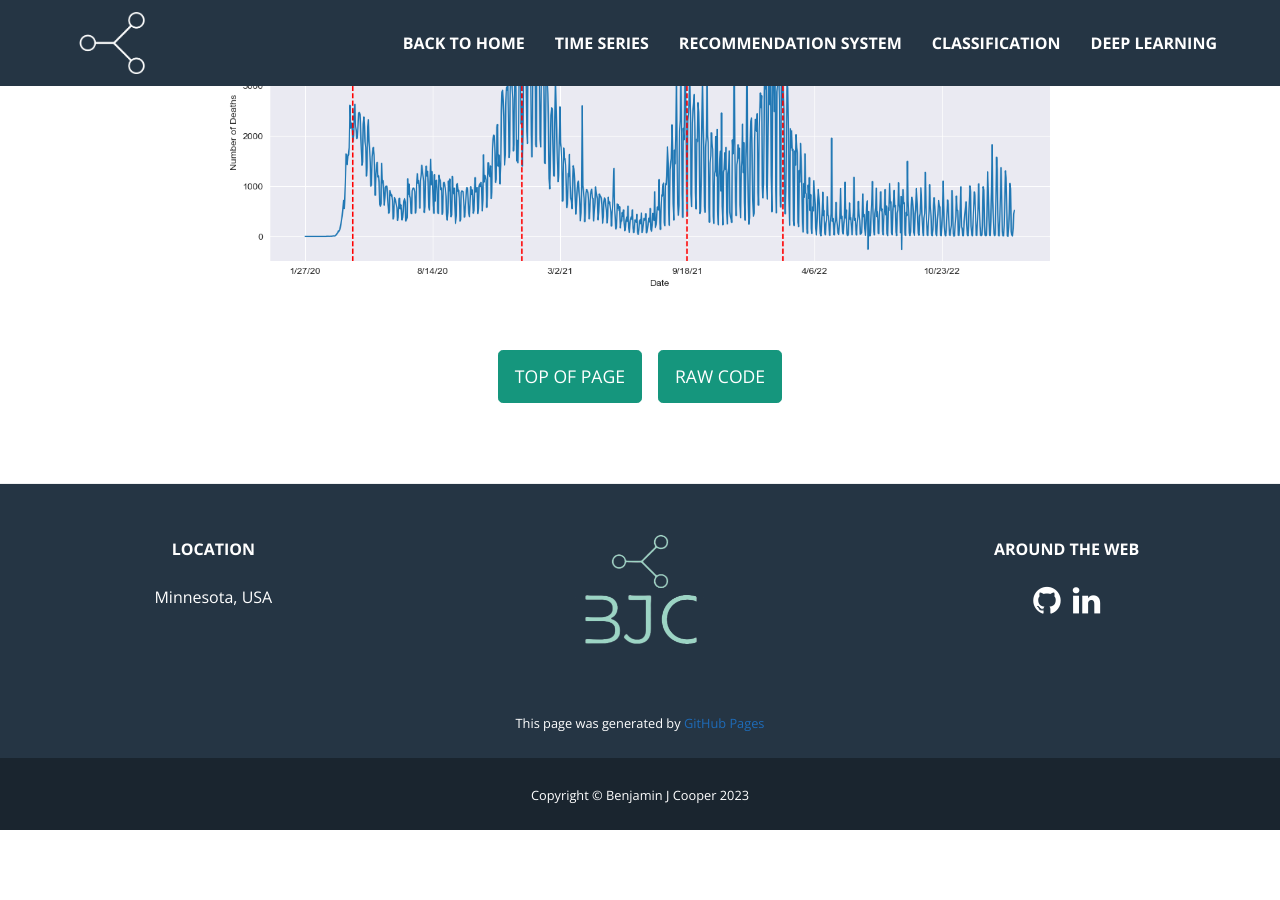
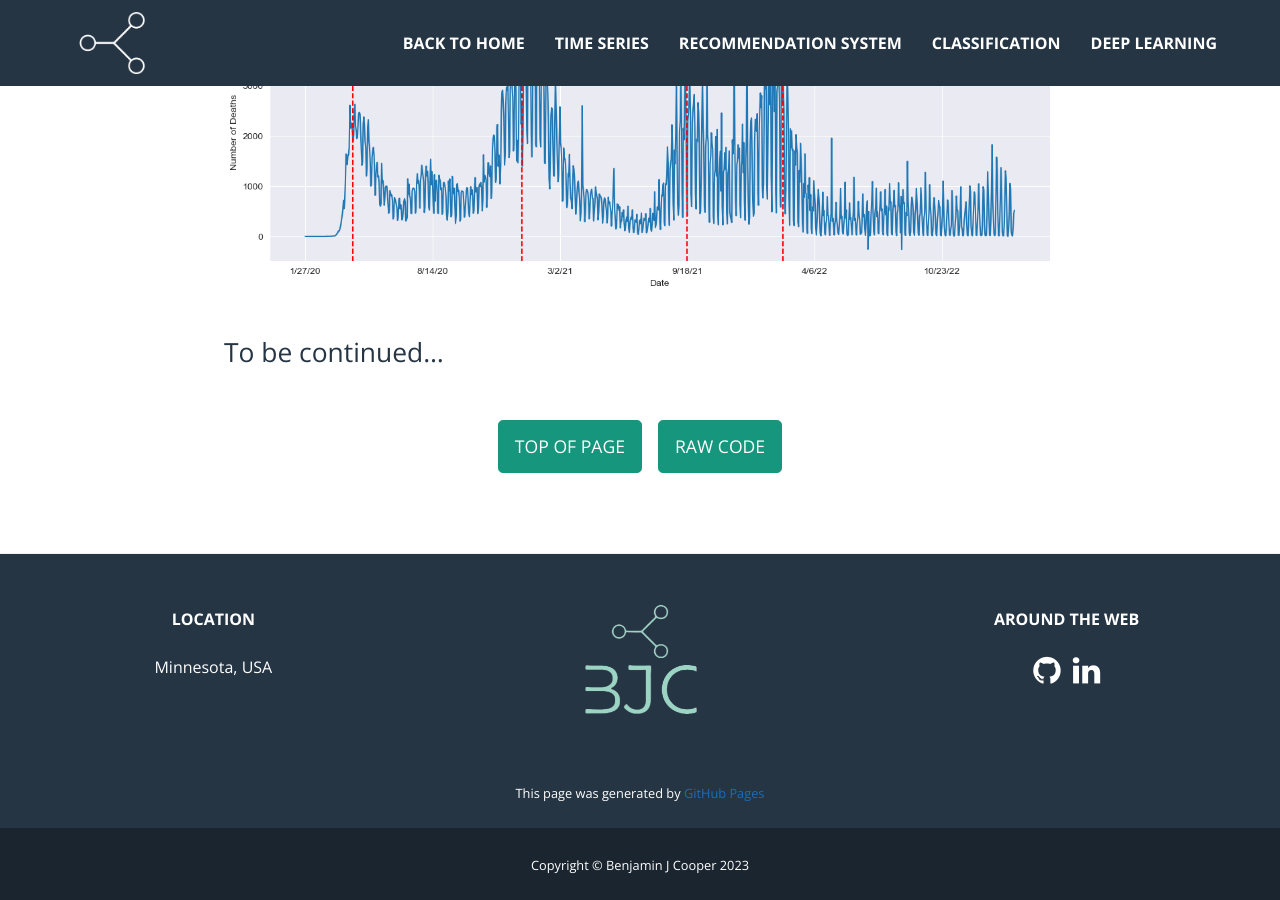
Before and after one commit to benjamin-j-cooper/benjamin-j-cooper.github.io, a Jekyll site: the page built from docs/tsa.md, in a window 1280 px wide and 900 px high, scrolled down 7891 px. Built offline with Jekyll 4.4.1, drawn with Linux system fonts in a browser that asks for light colours; nearby versions of some CDN libraries; before the commit the page ends 8721 px from its top, so only the background shows below that.

```diff
--- a/docs/_includes/projects/tsa_project.md
+++ b/docs/_includes/projects/tsa_project.md
@@ -858,3 +858,5 @@ Each column is a country, but we can see by scrolling over that not all of them
  - other lines are releases of vaccines/booster authorizations
 
 ![png](assets/images/tsa_files/Covid19_analysis_52_0.png)
+
+## To be continued...
```
